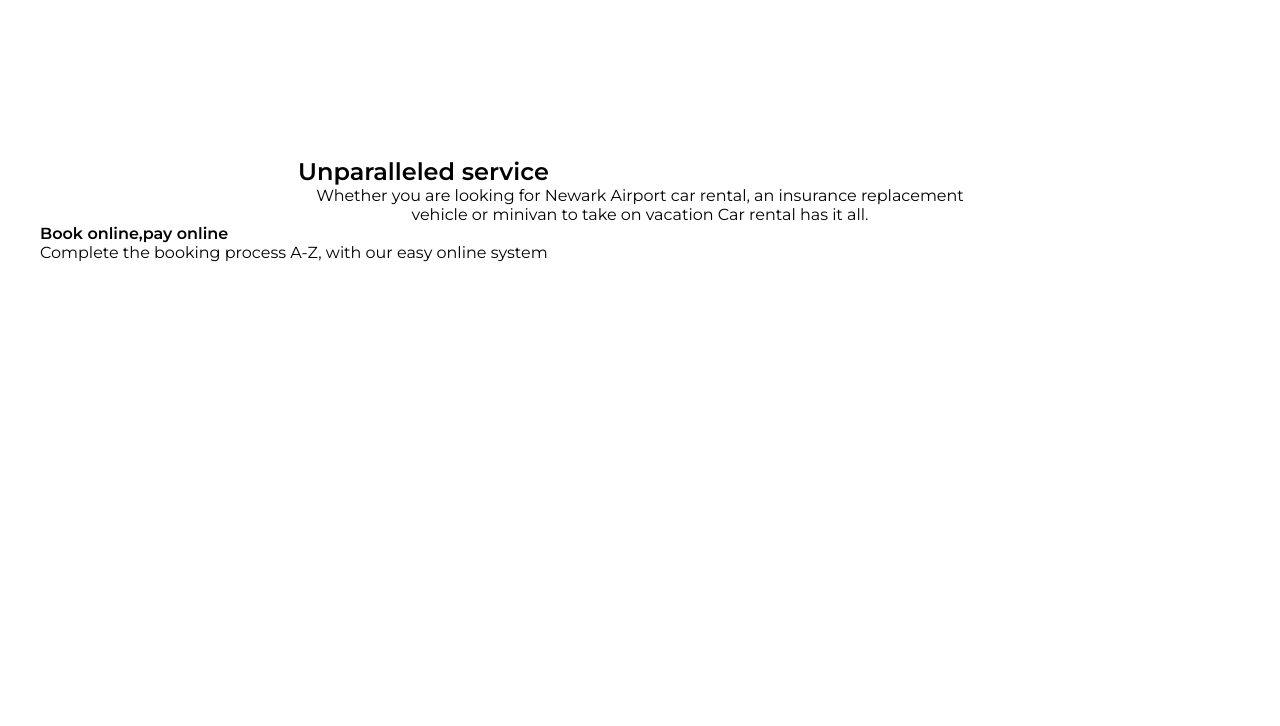
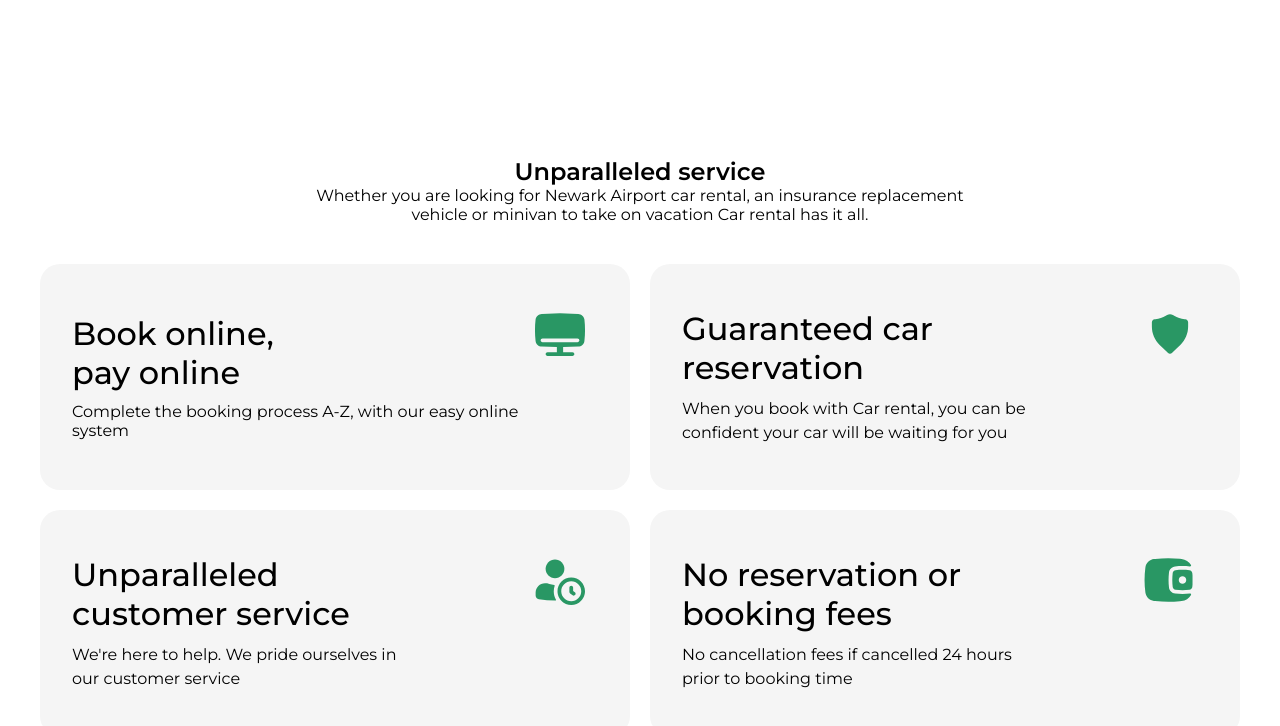
Before and after one commit to axrorbekk-o5/Car_Rental, a plain HTML site: page index.html in a window 1280 px wide. Shown: the part 2447-3173 px from the top of the page. Before the commit the page ends 2869 px from the top, so only its background shows below. Drawn offline with nearby package versions, Linux system fonts and the light colour scheme.

Commit message:
change vhange file

```diff
--- a/index.html
+++ b/index.html
@@ -273,18 +273,40 @@
                     </ul>
                 </div>
                 <div class="information__content">
-                    <div class="inf">
+                    <div class="information-content">
                         <h2 class="information__title">Unparalleled service</h2>
                         <p class="information__text">Whether you are looking for Newark Airport car rental, an insurance replacement vehicle or minivan to    take on vacation Car rental has it all.</p>
                     </div>
-                    <div>
-                        <ul>
-                            <li>
-                                <strong>Book online,pay online</strong>
-                                <p>Complete the booking process A-Z, with our easy online system</p>
-                            </li>
-                        </ul>
-                    </div>
+                   <ul class="information-list">
+                        <li class="information-item">
+                            <div class="item-content">
+                                <strong class="item-book-title">Book online, pay online</strong>
+                                <p class="itembook-text">Complete the booking process A-Z, with our easy online system</p>
+                            </div>
+                            <img style="margin-bottom: 86px;" src="./images/pay.svg" alt="pay">
+                        </li>
+                        <li class="information-item">
+                            <div class="item-content">
+                                <strong class="item-car-title">Guaranteed car reservation</strong>
+                                <p class="item-car-text">When you book with Car rental, you can be confident your car will be waiting for you</p>
+                            </div>
+                            <img style="margin-bottom: 86px;" src="./images/car.svg" alt="pay">
+                        </li>
+                        <li class="information-item">
+                            <div class="item-content">
+                                <strong class="item-service-title">Unparalleled customer service</strong>
+                                <p class="item-service-text">We're here to help. We pride ourselves in our customer service</p>
+                            </div>
+                            <img style="margin-bottom: 86px;" src="./images/services.svg" alt="pay">
+                        </li>
+                        <li class="information-item">
+                            <div class="item-content">
+                                <strong class="item-fees-title">No reservation or booking fees</strong>
+                                <p class="item-fees-text">No cancellation fees if cancelled 24 hours prior to booking time</p>
+                            </div>
+                            <img style="margin-bottom: 86px;" src="./images/fees.svg" alt="pay">
+                        </li>
+                    </ul>
                 </div>
             </div>
         </section>
--- a/scss/blocks/_information.scss
+++ b/scss/blocks/_information.scss
@@ -1,9 +1,5 @@
 .information-section {
     padding: 160px 0 160px ;
-}
-.container {
-}
-.information {
 }
 .information__cars-wrapper {
     margin-bottom: 160px;
@@ -20,14 +16,82 @@
     @include Size($Wt:1170px,$He:none);
     gap: 66px;
 }
-.cars-item {
-}
-.inf {
+.information-content {
     width: 684px;
     margin:  0 auto;
-}
-.information__title {
+    text-align: center;
 }
 .information__text{
     text-align: center;
+    margin-bottom: 40px;
 }
+.information-list {
+    display: flex;
+    flex-wrap: wrap;
+    gap: 20px;
+}
+.information-item {
+    padding: 40px 40px 40px 32px;
+    display: flex;
+    justify-content: space-between;
+    align-items: center;
+    width: 590px;
+    background-color: #F5F5F5;
+    border-radius: 20px;
+}
+.item-book-title {
+    width: 211px;
+    display: inline-block;
+    font-size: 32px;
+    font-weight: 500;
+    line-height: 39.01px;
+    margin-bottom: 10px;
+}
+.item-book-text {
+    width: 354px;
+    font-size: 16px;
+    font-weight: 400;
+    line-height: 24px;
+}
+.item-car-title {
+    width: 260px;
+    display: inline-block;
+    font-size: 32px;
+    font-weight: 500;
+    line-height: 39.01px;
+    margin-bottom: 10px;
+}
+.item-car-text {
+    width: 354px;
+    font-size: 16px;
+    font-weight: 400;
+    line-height: 24px;
+}
+.item-service-title {
+    width: 278px;
+    display: inline-block;
+    font-size: 32px;
+    font-weight: 500;
+    line-height: 39.01px;
+    margin-bottom: 10px;
+}
+.item-service-text {
+    width: 354px;
+    font-size: 16px;
+    font-weight: 400;
+    line-height: 24px;
+}
+.item-fees-title {
+    width: 288px;
+    display: inline-block;
+    font-size: 32px;
+    font-weight: 500;
+    line-height: 39.01px;
+    margin-bottom: 10px;
+}
+.item-fees-text {
+    width: 354px;
+    font-size: 16px;
+    font-weight: 400;
+    line-height: 24px;
+}
```
Also changed, not shown: css/main.css, images/Car rental (Copy) (Copy)/Solid/Interface/Icon.svg (deleted), images/car.svg (added), images/fees.svg (added), images/pay.svg (added), images/services.svg (added), 1 other file.
